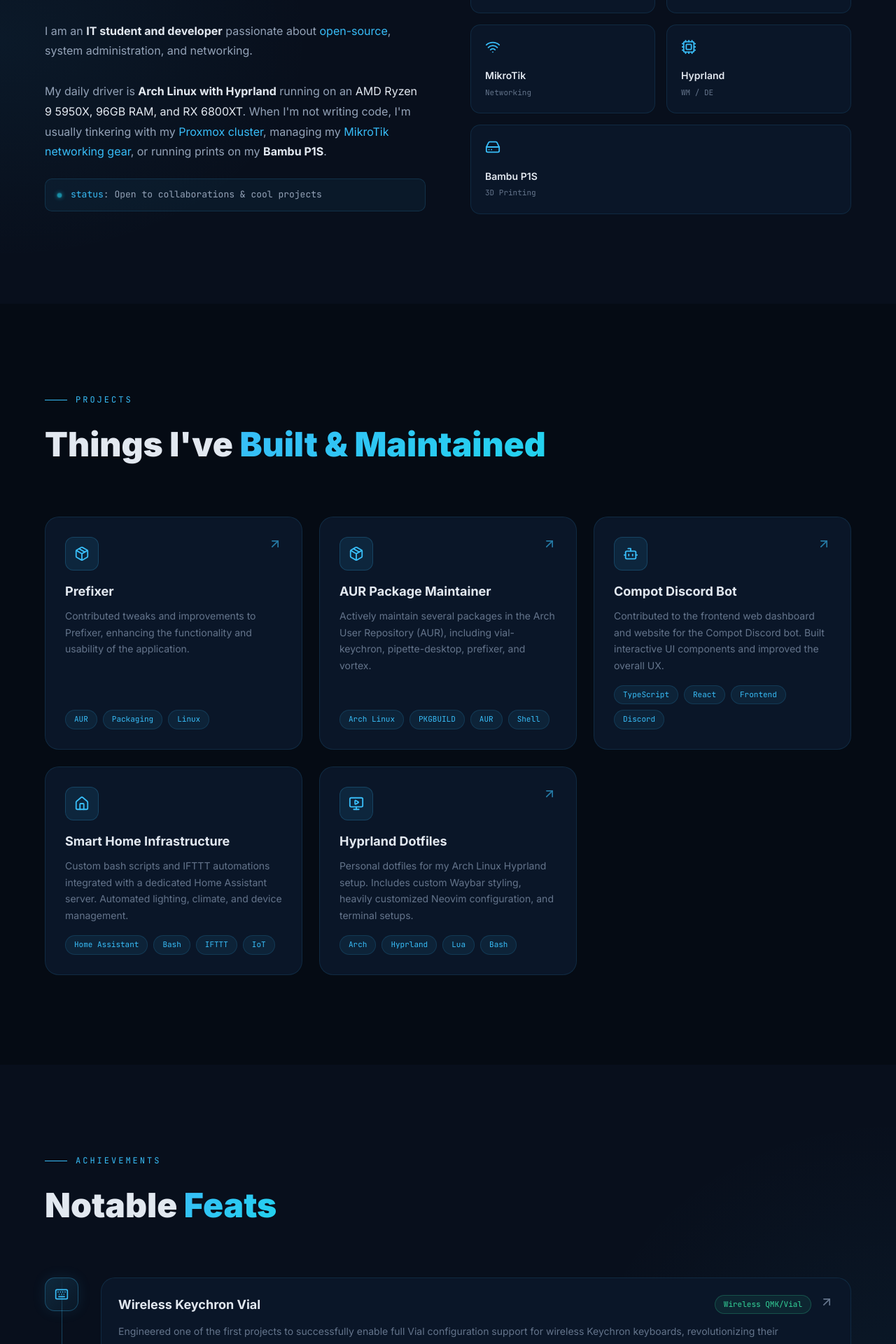
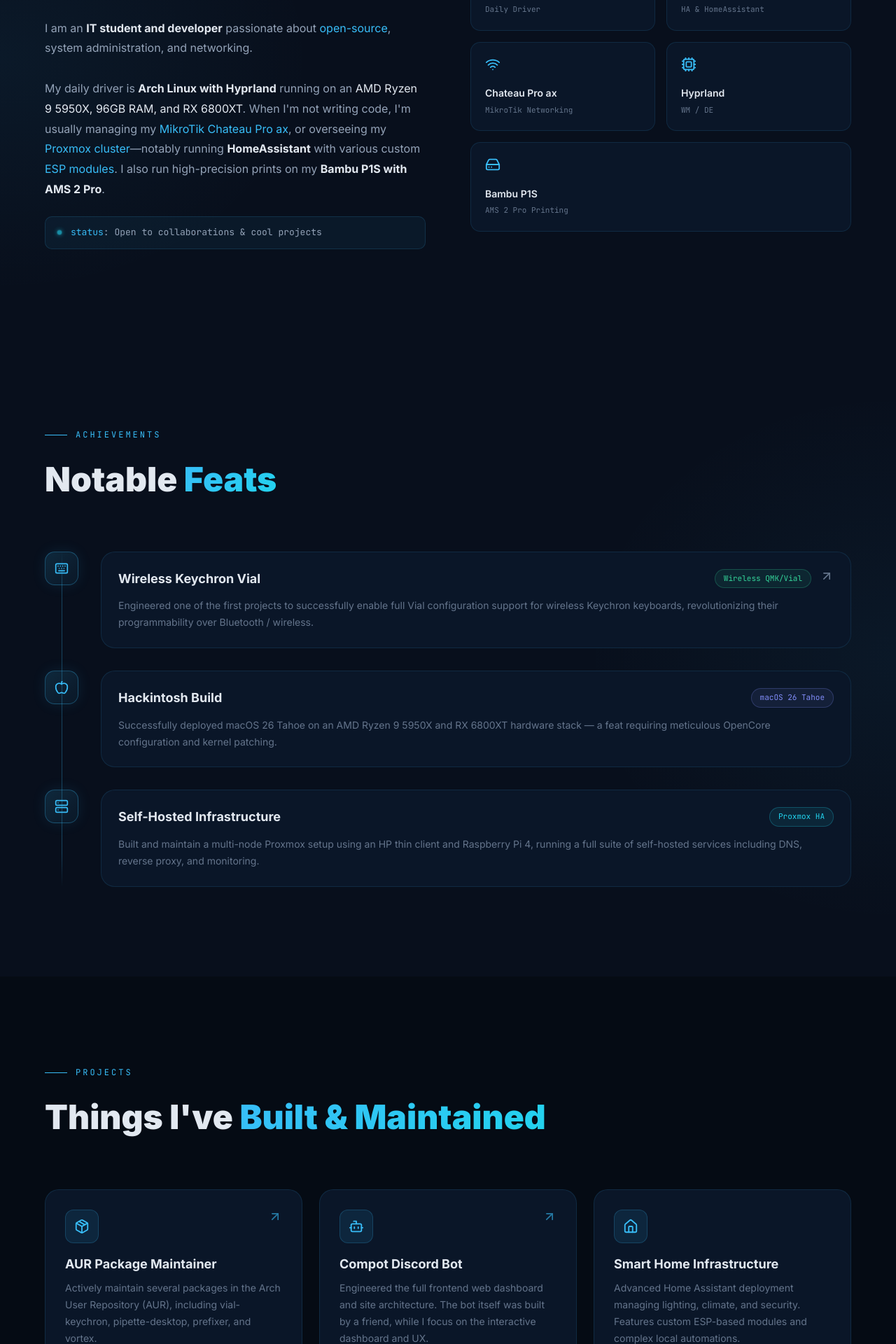
Before and after one commit to Tymon3310/Tymon3310.github.io, a React (Vite) app: page / in a window 1280 px wide. Shown: the part 1120-3040 px from the top of the page at 70% size. Built offline with nearby package versions, Linux system fonts and the light colour scheme.

Commit message:
refactor: refine content with specific hardware and project updates

```diff
--- a/src/App.tsx
+++ b/src/App.tsx
@@ -14,8 +14,8 @@
       <main>
         <Hero />
         <About />
+        <Achievements />
         <Projects />
-        <Achievements />
         <FuturePlans />
       </main>
       <Footer />
--- a/src/components/About.tsx
+++ b/src/components/About.tsx
@@ -7,10 +7,10 @@
 
 const techItems = [
   { icon: Terminal, label: 'Arch Linux', sub: 'Daily Driver' },
-  { icon: Server, label: 'Proxmox', sub: 'Cluster Management' },
-  { icon: Wifi, label: 'MikroTik', sub: 'Networking' },
+  { icon: Server, label: 'Proxmox', sub: 'HA & HomeAssistant' },
+  { icon: Wifi, label: 'Chateau Pro ax', sub: 'MikroTik Networking' },
   { icon: Cpu, label: 'Hyprland', sub: 'WM / DE' },
-  { icon: HardDrive, label: 'Bambu P1S', sub: '3D Printing' },
+  { icon: HardDrive, label: 'Bambu P1S', sub: 'AMS 2 Pro Printing' },
 ];
 
 export default function About() {
@@ -64,10 +64,11 @@
               <p>
                 My daily driver is <strong style={{ color: '#e2e8f0' }}>Arch Linux with Hyprland</strong> running on an{' '}
                 <span style={{ color: '#e2e8f0' }}>AMD Ryzen 9 5950X, 96GB RAM, and RX 6800XT</span>.
-                When I'm not writing code, I'm usually tinkering with my{' '}
-                <span style={{ color: '#38bdf8' }}>Proxmox cluster</span>, managing my{' '}
-                <span style={{ color: '#38bdf8' }}>MikroTik networking gear</span>, or running prints on my{' '}
-                <strong style={{ color: '#e2e8f0' }}>Bambu P1S</strong>.
+                When I'm not writing code, I'm usually managing my{' '}
+                <span style={{ color: '#38bdf8' }}>MikroTik Chateau Pro ax</span>, or overseeing my{' '}
+                <span style={{ color: '#38bdf8' }}>Proxmox cluster</span>—notably running <strong style={{ color: '#e2e8f0' }}>HomeAssistant</strong> with various custom <span style={{ color: '#38bdf8' }}>ESP modules</span>.
+                I also run high-precision prints on my{' '}
+                <strong style={{ color: '#e2e8f0' }}>Bambu P1S with AMS 2 Pro</strong>.
               </p>
             </div>
 
--- a/src/components/Projects.tsx
+++ b/src/components/Projects.tsx
@@ -16,13 +16,6 @@
 const projects: Project[] = [
   {
     icon: Package,
-    title: 'Prefixer',
-    description: 'Contributed tweaks and improvements to Prefixer, enhancing the functionality and usability of the application.',
-    tags: ['AUR', 'Packaging', 'Linux'],
-    link: 'https://github.com/wojtmic/prefixer',
-  },
-  {
-    icon: Package,
     title: 'AUR Package Maintainer',
     description: 'Actively maintain several packages in the Arch User Repository (AUR), including vial-keychron, pipette-desktop, prefixer, and vortex.',
     tags: ['Arch Linux', 'PKGBUILD', 'AUR', 'Shell'],
@@ -31,15 +24,15 @@
   {
     icon: Bot,
     title: 'Compot Discord Bot',
-    description: 'Contributed to the frontend web dashboard and website for the Compot Discord bot. Built interactive UI components and improved the overall UX.',
+    description: 'Engineered the full frontend web dashboard and site architecture. The bot itself was built by a friend, while I focus on the interactive dashboard and UX.',
     tags: ['TypeScript', 'React', 'Frontend', 'Discord'],
-    link: 'https://compot.wojtmic.dev',
+    link: 'https://compot.rocks/',
   },
   {
     icon: House,
     title: 'Smart Home Infrastructure',
-    description: 'Custom bash scripts and IFTTT automations integrated with a dedicated Home Assistant server. Automated lighting, climate, and device management.',
-    tags: ['Home Assistant', 'Bash', 'IFTTT', 'IoT'],
+    description: 'Advanced Home Assistant deployment managing lighting, climate, and security. Features custom ESP-based modules and complex local automations.',
+    tags: ['Home Assistant', 'ESP32', 'ESPHome', 'IoT'],
   },
   {
     icon: MonitorPlay,
@@ -47,6 +40,13 @@
     description: 'Personal dotfiles for my Arch Linux Hyprland setup. Includes custom Waybar styling, heavily customized Neovim configuration, and terminal setups.',
     tags: ['Arch', 'Hyprland', 'Lua', 'Bash'],
     link: 'https://github.com/Tymon3310/dotfiles',
+  },
+  {
+    icon: Package,
+    title: 'Prefixer',
+    description: 'Contributed tweaks and improvements to Prefixer, enhancing the functionality and usability of the application.',
+    tags: ['AUR', 'Packaging', 'Linux'],
+    link: 'https://github.com/wojtmic/prefixer',
   },
 ];
 
```
